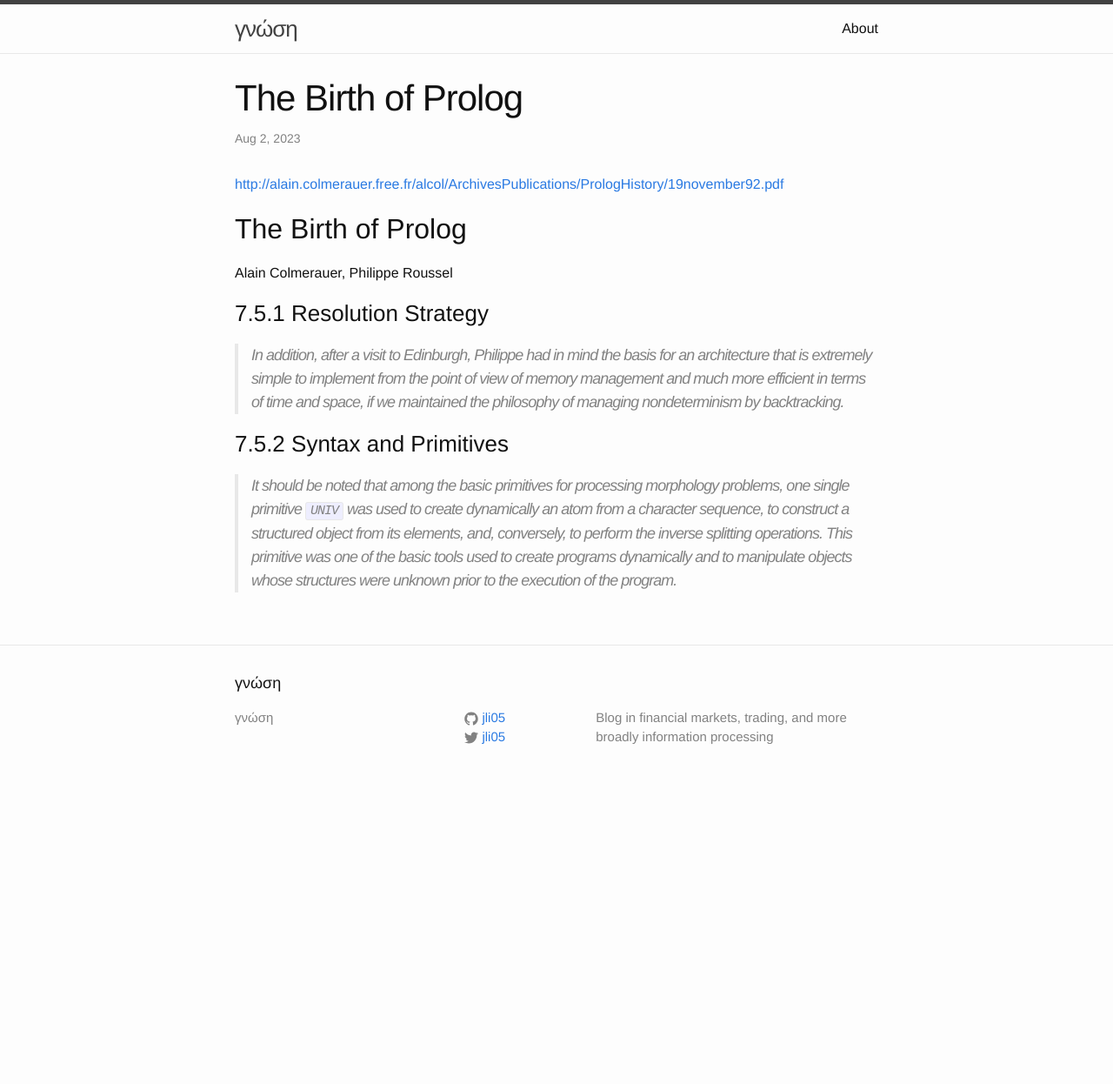
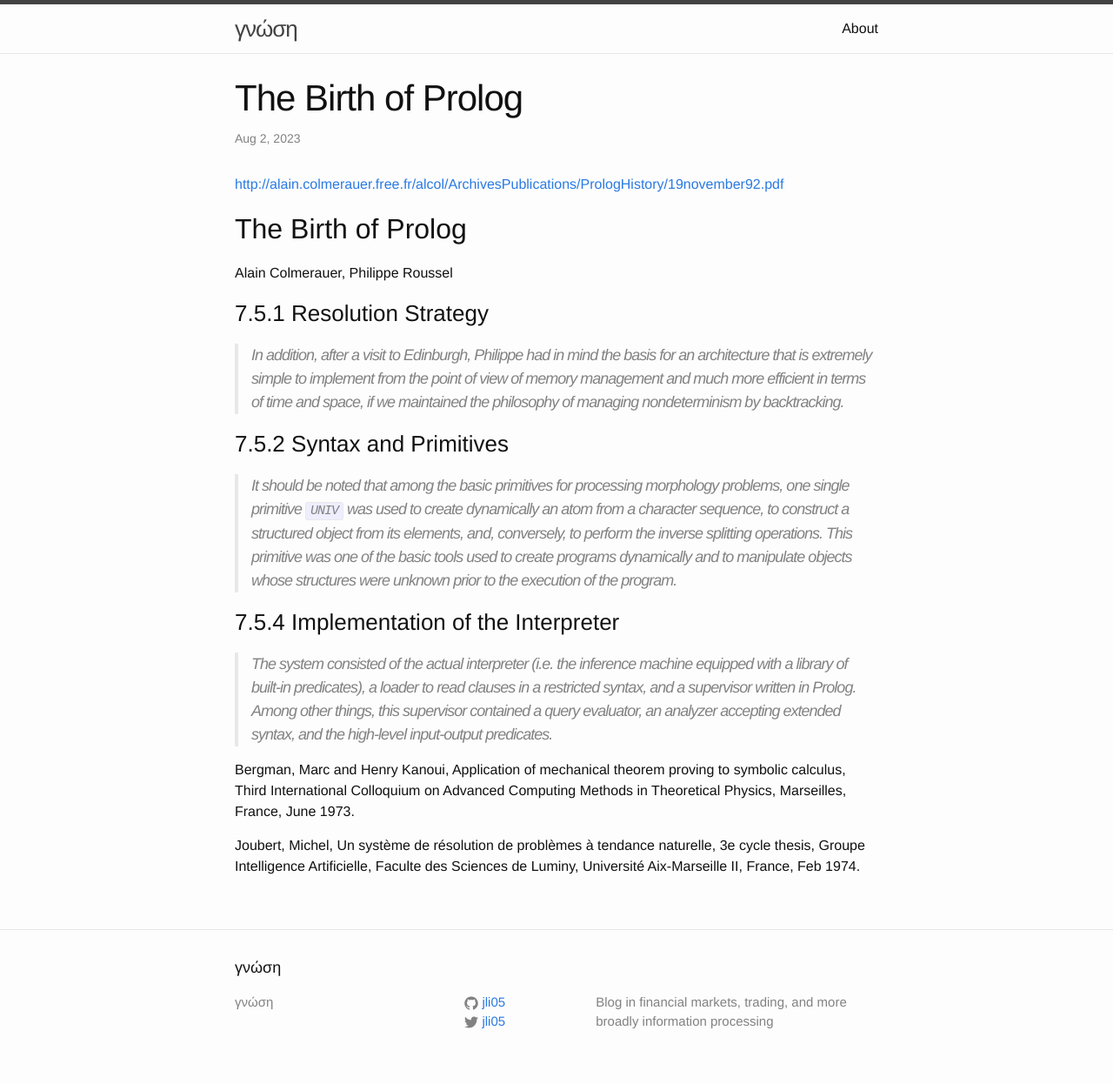
Before and after one commit to jli05/jli05.github.io, a Jekyll site: the page built from _posts/2023-08-02-The-Birth-of-Prolog.md, in a window 1280 px wide. Shown: the whole page at 87% size. Built offline with Jekyll 4.4.1, drawn with Linux system fonts in a browser that asks for light colours; before the commit the page ends 919 px from its top, so only the background shows below that.

Commit message:
update the birth of Prolog post

```diff
--- a/_posts/2023-08-02-The-Birth-of-Prolog.md
+++ b/_posts/2023-08-02-The-Birth-of-Prolog.md
@@ -13,3 +13,11 @@ Alain Colmerauer, Philippe Roussel
 
 ### 7.5.2 Syntax and Primitives
 > It should be noted that among the basic primitives for processing morphology problems, one single primitive `UNIV` was used to create dynamically an atom from a character sequence, to construct a structured object from its elements, and, conversely, to perform the inverse splitting operations. This primitive was one of the basic tools used to create programs dynamically and to manipulate objects whose structures were unknown prior to the execution of the program.
+
+### 7.5.4 Implementation of the Interpreter
+> The system consisted of the actual interpreter (i.e. the inference machine equipped with a library of built-in predicates), a loader to read clauses in a restricted syntax, and a supervisor written in Prolog. Among other things, this supervisor contained a query evaluator, an analyzer accepting extended syntax, and the high-level input-output predicates.
+
+
+Bergman, Marc and Henry Kanoui, Application of mechanical theorem proving to symbolic calculus, Third International Colloquium on Advanced Computing Methods in Theoretical Physics, Marseilles, France, June 1973.
+
+Joubert, Michel, Un système de résolution de problèmes à tendance naturelle, 3e cycle thesis, Groupe Intelligence Artificielle, Faculte des Sciences de Luminy, Université Aix-Marseille II, France, Feb 1974.
```
